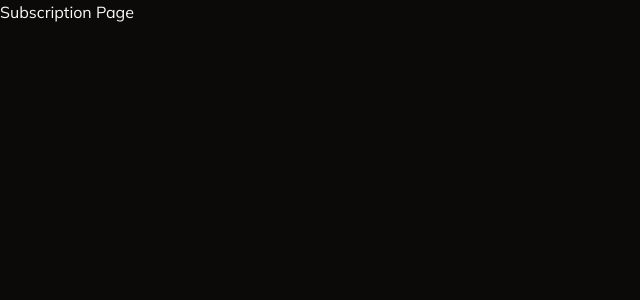
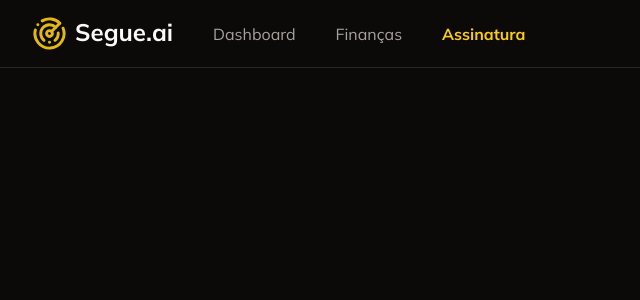
Before and after one commit to caduce3/segue-fin, a Next.js app: page /subscription in a window 1280 px wide. Shown: the top 300 px of the page, without its empty margins (0-640 px from the left). Built offline with nearby package versions, Linux system fonts and the light colour scheme.

Commit message:
feat: adicionando componente de navegação

```diff
--- /dev/null
+++ b/app/_components/navbar.tsx
@@ -0,0 +1,53 @@
+"use client";
+
+import { UserButton } from "@clerk/nextjs";
+import { Radar } from "lucide-react";
+import Link from "next/link";
+import { usePathname } from "next/navigation";
+
+const Navbar = () => {
+  const pathname = usePathname();
+  return (
+    <nav className="flex justify-between border-b border-solid px-8 py-4">
+      <div className="flex items-center gap-10">
+        <div className="flex ">
+          <Radar size={35} className="mr-2 text-[#E2B815]" />
+          <h1 className="text-2xl font-bold">Segue.ai</h1>
+        </div>
+        <Link
+          href="/"
+          className={
+            pathname === "/"
+              ? "font-bold text-primary"
+              : "text-muted-foreground"
+          }
+        >
+          Dashboard
+        </Link>
+        <Link
+          href="/transactions"
+          className={
+            pathname === "/transactions"
+              ? "font-bold text-primary"
+              : "text-muted-foreground"
+          }
+        >
+          Finanças
+        </Link>
+        <Link
+          href="/subscription"
+          className={
+            pathname === "/subscription"
+              ? "font-bold text-primary"
+              : "text-muted-foreground"
+          }
+        >
+          Assinatura
+        </Link>
+      </div>
+      <UserButton showName />
+    </nav>
+  );
+};
+
+export default Navbar;
--- a/app/login/page.tsx
+++ b/app/login/page.tsx
@@ -17,11 +17,11 @@ const LoginPage = async () => {
       <div className="mx-auto flex h-full w-full max-w-[550px] flex-col justify-center p-8">
         <div className="mb-8 flex items-end">
           <Radar size={65} className="mr-2 text-[#E2B815]" />
-          <h1 className="text-4xl font-bold">Segue.fin</h1>
+          <h1 className="text-4xl font-bold">Segue.ai</h1>
         </div>
         <h2 className="mb-3 text-4xl font-bold">Bem-vindo</h2>
         <p className="text-muted-foreground mb-8">
-          A SegueFin é uma plataforma de gestão financeira desenvolvida para
+          O Segue.ai é uma plataforma de gestão financeira desenvolvida para
           apoiar o movimento Segue-me. Utilizando inteligência artificial, ela
           permite que a equipe dirigente acompanhe suas movimentações
           financeiras e recebam insights personalizados, facilitando o controle
--- a/app/page.tsx
+++ b/app/page.tsx
@@ -1,6 +1,7 @@
 import { UserButton } from "@clerk/nextjs";
 import { auth } from "@clerk/nextjs/server";
 import { redirect } from "next/navigation";
+import Navbar from "./_components/navbar";
 
 const HomePage = async () => {
   const { userId } = await auth();
@@ -9,9 +10,7 @@ const HomePage = async () => {
   }
 
   return (
-    <div>
-      <UserButton showName />
-    </div>
+    <Navbar />
   );
 };
 
--- a/app/subscription/page.tsx
+++ b/app/subscription/page.tsx
@@ -1,5 +1,11 @@
+import Navbar from "../_components/navbar";
+
 const Subscription = () => {
-  return <h1>Subscription Page</h1>;
+  return (
+    <>
+      <Navbar />
+    </>
+  );
 };
 
 export default Subscription;
--- a/app/transactions/page.tsx
+++ b/app/transactions/page.tsx
@@ -2,6 +2,7 @@ import { db } from "../_lib/prisma";
 import { DataTable } from "../_components/ui/data-table";
 import { transactionsColumns } from "./_columns";
 import UpseartTransactionButton from "../_components/add-transaction-button";
+import Navbar from "../_components/navbar";
 
 const Transactions = async () => {
   const transactions = await db.transaction.findMany({
@@ -11,6 +12,8 @@ const Transactions = async () => {
   });
 
   return (
+    <>
+      <Navbar />
       <div className="space-y-6 p-6">
         <div className="flex w-full items-center justify-between p-6">
           <h1 className="text-2xl font-bold">Transações</h1>
@@ -18,6 +21,7 @@ const Transactions = async () => {
         </div>
         <DataTable columns={transactionsColumns} data={transactions} />
       </div>
+    </>
   );
 };
 
```
Lines whose indentation alone changed are shown as unchanged.
